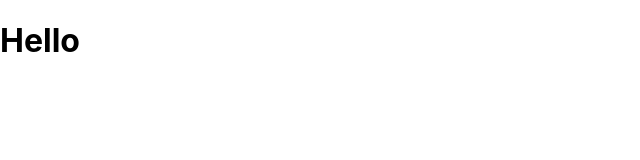
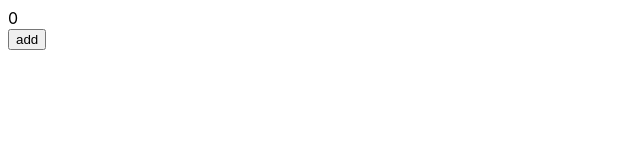
Before and after one commit to Pcjmy/React-Demo, a React (Create React App) app: page / in a window 1280 px wide. Shown: the top 160 px of the page, without its empty margins (0-640 px from the left). Built offline with nearby package versions, Linux system fonts and the light colour scheme.

Commit message:
feat: useEffect依赖项

```diff
--- a/src/App.css
+++ b/src/App.css
@@ -1,38 +1,3 @@
 .App {
-  text-align: center;
+  margin: 8px;
 }
-
-.App-logo {
-  height: 40vmin;
-  pointer-events: none;
-}
-
-@media (prefers-reduced-motion: no-preference) {
-  .App-logo {
-    animation: App-logo-spin infinite 20s linear;
-  }
-}
-
-.App-header {
-  background-color: #282c34;
-  min-height: 100vh;
-  display: flex;
-  flex-direction: column;
-  align-items: center;
-  justify-content: center;
-  font-size: calc(10px + 2vmin);
-  color: white;
-}
-
-.App-link {
-  color: #61dafb;
-}
-
-@keyframes App-logo-spin {
-  from {
-    transform: rotate(0deg);
-  }
-  to {
-    transform: rotate(360deg);
-  }
-}
--- a/src/App.js
+++ b/src/App.js
@@ -1,7 +1,10 @@
+import './App.css'
 import Hello from './components/hooks/Hello'
 
 function App() {
-  return <Hello />
+  return <div className="App">
+    <Hello />
+  </div>
 }
 
 export default App;
--- a/src/components/hooks/Hello.js
+++ b/src/components/hooks/Hello.js
@@ -1,12 +1,21 @@
 import React from 'react'
-import { useEffect } from 'react'
+import { useState, useEffect } from 'react'
 
 const Hello = () => {
+  const [count, setCount] = useState(0)
+
   useEffect(() => {
     console.log('hello')
-  }, [])
+  }, [count])
 
-  return <h1>Hello</h1>
+  const handleClick = () => {
+    setCount(count+1)
+  }
+
+  return <div>
+    <div>{count}</div>
+    <button onClick={handleClick}>add</button>
+  </div>
 }
 
 export default Hello
```
